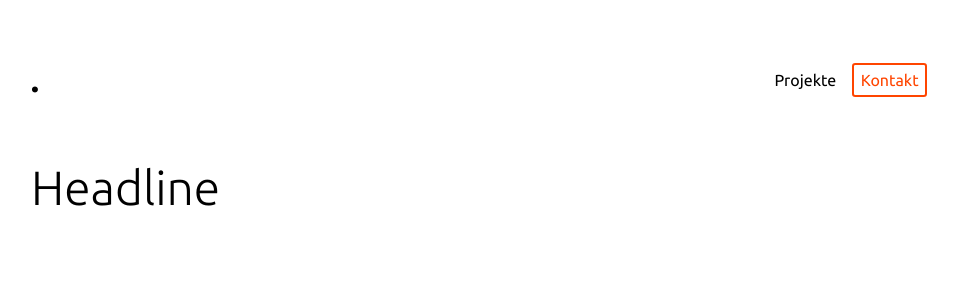
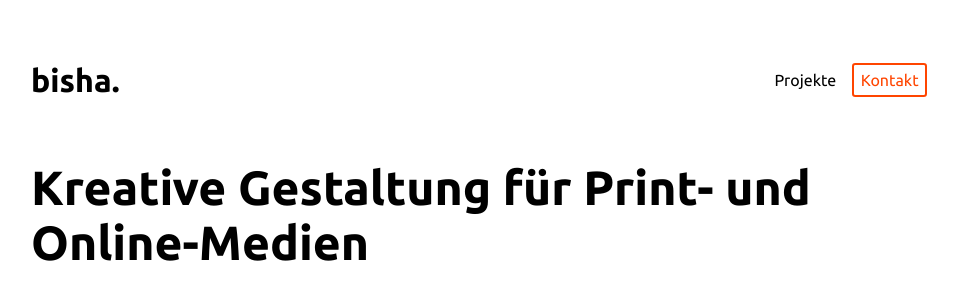
Before and after one commit to zerokater/bisha, a SvelteKit app: page / in a window 1280 px wide. Shown: the top 300 px of the page, without its empty margins (161-1119 px from the left). Built offline with nearby package versions, Linux system fonts and the light colour scheme.

Commit message:
piccole-modifiche

```diff
--- a/src/components/Nav.svelte
+++ b/src/components/Nav.svelte
@@ -1,5 +1,5 @@
 <header>
-    <a href="/"><h1>.</h1></a>
+    <a href="/"><h1>bisha.</h1></a>
     <nav>
         <a href="/projekte">Projekte</a>
         <a class ="kontakt" href="/kontakt">Kontakt</a>
--- a/src/routes/+page.svelte
+++ b/src/routes/+page.svelte
@@ -5,12 +5,12 @@
 
 <Nav/>
 
-<h1>Headline</h1>
+<h1>Kreative Gestaltung für Print- und Online-Medien</h1>
 
 
 <style>
     h1{
-        font-weight: 300;
+        font-weight: 700;
         font-size: 3rem;
     }
 </style>
```
